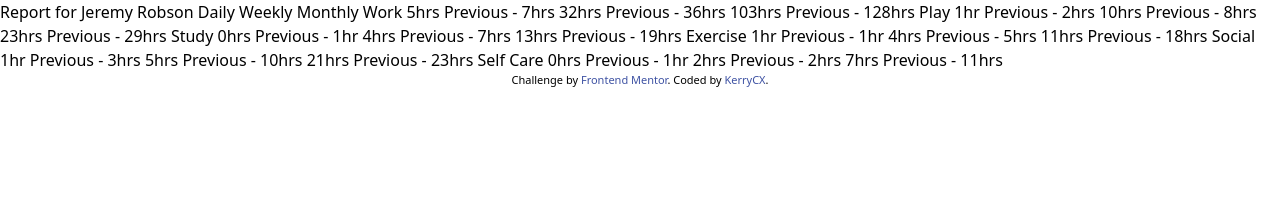
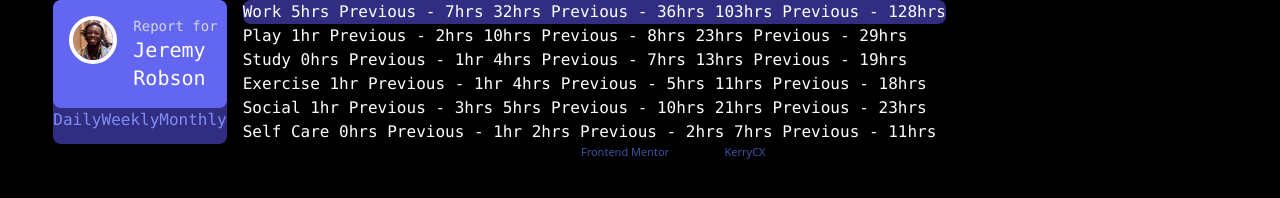
Before and after one commit to KerryCX/time-tracking-dashboard, a plain HTML site: page index.html in a window 1280 px wide. Drawn offline with nearby package versions, Linux system fonts and the light colour scheme.

Commit message:
navigation box

```diff
--- a/index.html
+++ b/index.html
@@ -15,15 +15,28 @@
     .attribution a { color: hsl(228, 45%, 44%); }
   </style>
 </head>
-<body>
-
-  Report for
-  Jeremy Robson
-
-  Daily
-  Weekly
-  Monthly
-
+<body class="bg-black box-border">
+<main class="container  w-11/12 mx-auto flex flex-col gap-4 text-white font-mono font-normal md:flex-row">
+  <nav class="bg-indigo-900 border-0 border-solid rounded-lg">
+    <div class="bg-indigo-500 border-0 border-solid rounded-lg flex flex-row py-4 pl-4">
+      <img src="/images/image-jeremy.png" class="rounded-full h-12 w-12  border-solid border-4 border-white" alt="hello">
+      <div class="flex flex-col text-left pl-4">
+      <p class="text-sm text-gray-300">Report for</p>
+        <div class="flex flex-row gap-x-1 items-left text-xl md:flex-col">
+          <p>Jeremy</p>
+          <p>Robson</p>
+        </div>
+      </div>
+    </div>
+    <div class="container flex flex-row justify-between">
+      <div class="text-indigo-400 hover:bg-indigo-500"><a href="#" Target="_blank">Daily</a></div>
+      <div class="text-indigo-400 hover:bg-indigo-500"><a href="#" Target="_blank">Weekly</a></div>
+      <div class="text-indigo-400 hover:bg-indigo-700"><a href="#" Target="_blank">Monthly</a></div>
+    </div>
+  </nav>
+  <section class="md:flex-col">
+  <section class="md:flex-row">
+    <div class="bg-indigo-900 border-0 border-solid rounded-lg">
       Work
       5hrs <!-- daily -->
       Previous - 7hrs <!-- daily -->
@@ -31,7 +44,8 @@
       Previous - 36hrs <!-- weekly -->
       103hrs <!-- monthly -->
       Previous - 128hrs <!-- monthly -->
-
+    </div>
+  <div>
       Play
       1hr <!-- daily -->
       Previous - 2hrs <!-- daily -->
@@ -39,7 +53,8 @@
       Previous - 8hrs <!-- weekly -->
       23hrs <!-- monthly -->
       Previous - 29hrs <!-- monthly -->
-
+  </div>
+  <div>
       Study
       0hrs <!-- daily -->
       Previous - 1hr <!-- daily -->
@@ -47,7 +62,10 @@
       Previous - 7hrs <!-- weekly -->
       13hrs <!-- monthly -->
       Previous - 19hrs <!-- monthly -->
-
+  </div>
+  </section>
+    <section class="md:flex-row">
+  <div>
     Exercise
     1hr <!-- daily -->
     Previous - 1hr <!-- daily -->
@@ -55,7 +73,8 @@
     Previous - 5hrs <!-- weekly -->
     11hrs <!-- monthly -->
     Previous - 18hrs <!-- monthly -->
-
+  </div>
+  <div>
     Social
     1hr <!-- daily -->
     Previous - 3hrs <!-- daily -->
@@ -63,7 +82,8 @@
     Previous - 10hrs <!-- weekly -->
     21hrs <!-- monthly -->
     Previous - 23hrs <!-- monthly -->
-
+  </div>
+  <div>
     Self Care
     0hrs <!-- daily -->
     Previous - 1hr <!-- daily -->
@@ -71,6 +91,9 @@
     Previous - 2hrs <!-- weekly -->
     7hrs <!-- monthly -->
     Previous - 11hrs <!-- monthly -->
+  </div></section></section>
+</main>
+
 
 
   <div class="attribution">
```
Lines whose indentation alone changed are shown as unchanged.
